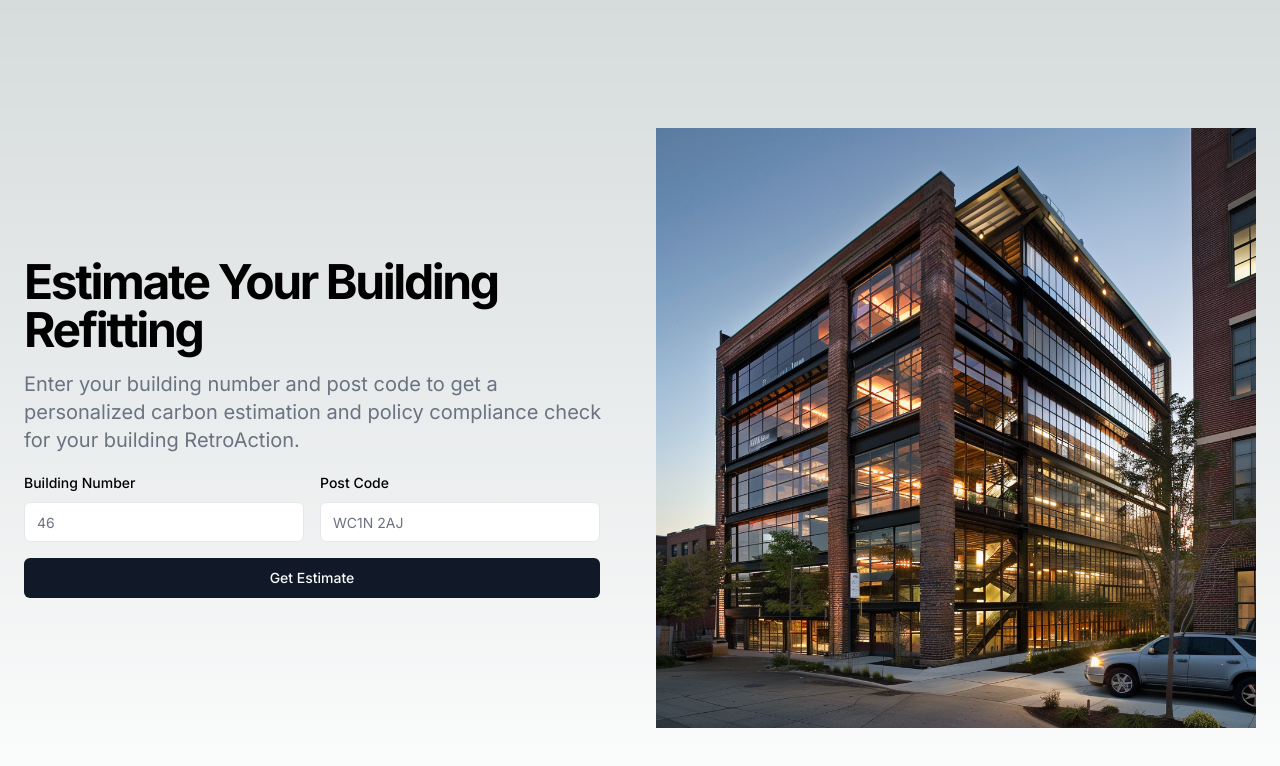
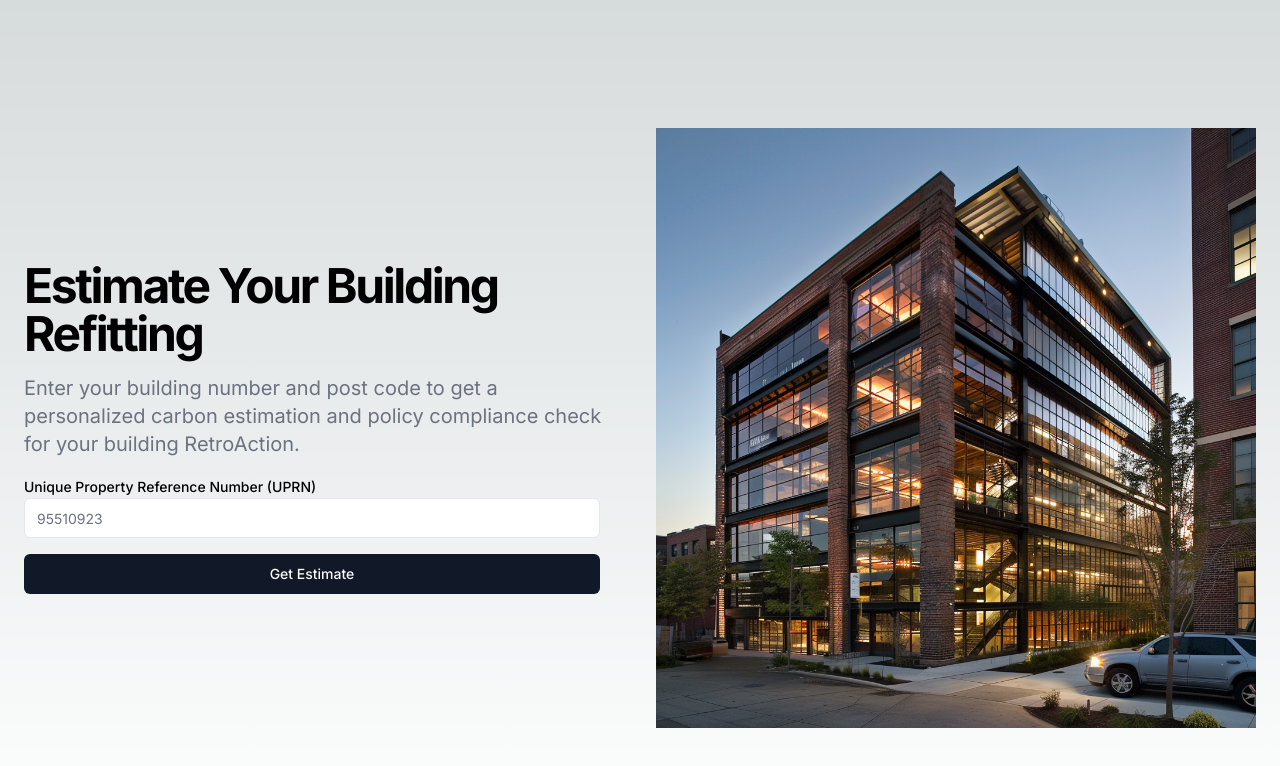
Before and after one commit to jakobprufer/retroaction, a Next.js app: page / in a window 1280 px wide. Shown: the top 766 px of the page. Built offline with nearby package versions, Linux system fonts and the light colour scheme.

Commit message:
implemented uprn

```diff
--- a/package.json
+++ b/package.json
@@ -22,7 +22,8 @@
     "react-icons": "^5.2.1",
     "sharp": "^0.33.3",
     "tailwind-merge": "^2.3.0",
-    "tailwindcss-animate": "^1.0.7"
+    "tailwindcss-animate": "^1.0.7",
+    "zustand": "^4.5.2"
   },
   "devDependencies": {
     "eslint": "^8",
--- /dev/null
+++ b/src/app/Zustand/Zustand.jsx
@@ -0,0 +1,10 @@
+import { create } from "zustand";
+
+export const useNavStore = create((set) => ({
+  building: "",
+  setBuilding: (building) => set({ building }),
+  postcode: "",
+  setPostcode: (postcode) => set({ postcode }),
+  uprn: "",
+  setUprn: (uprn) => set({ uprn }),
+}));
--- a/src/components/adress-lookup.jsx
+++ b/src/components/adress-lookup.jsx
@@ -28,8 +28,19 @@ import { Label } from "@/components/ui/label";
 import { Input } from "@/components/ui/input";
 import { Button } from "@/components/ui/button";
 import Image from "next/image";
+import { useState } from "react";
+import { useNavStore } from "../app/Zustand/Zustand";
 
 export function AdressLookup() {
+  // const router = useRouter();
+
+  //use store
+  // const setBuilding = useNavStore((state) => state.setBuilding);
+  // const building = useNavStore((state) => state.building);
+  // const setPostcode = useNavStore((state) => state.setPostcode);
+  // const postcode = useNavStore((state) => state.postcode);
+  const setUprn = useNavStore((state) => state.setUprn);
+  const uprn = useNavStore((state) => state.uprn);
   return (
     <section className="flex justify-center w-full py-12 md:py-24 lg:py-32">
       <div className="container space-y-8 px-4 md:px-6">
@@ -44,17 +55,51 @@ export function AdressLookup() {
               RetroAction.
             </p>
             <div className="flex max-w-xl flex-col space-y-4">
-              <div className="grid grid-cols-2 gap-4">
-                <div className="space-y-2">
+              <div className="grid grid-cols-1 gap-4">
+                {/* <div className="space-y-2">
                   <Label htmlFor="building">Building Number</Label>
-                  <Input id="building" placeholder="46" />
-                </div>
-                <div className="space-y-2">
+                  <Input
+                    id="building"
+                    placeholder="46"
+                    value={building}
+                    onChange={(e) => setBuilding(e.target.value)}
+                  />
+                </div> */}
+                {/* <div className="space-y-2">
                   <Label htmlFor="postcode">Post Code</Label>
-                  <Input id="postcode" placeholder="WC1N 2AJ" />
+                  <Input
+                    id="postcode"
+                    placeholder="WC1N2AJ"
+                    onKeyUp={(e) =>
+                      (e.target.value = e.target.value.replace(/\s/g, ""))
+                    }
+                    value={postcode}
+                    onChange={(e) =>
+                      setPostcode(e.target.value.replace(/\s/g, ""))
+                    }
+                  />
+                </div> */}
+                <div className="w-full">
+                  <Label htmlFor="postcode">
+                    Unique Property Reference Number (UPRN)
+                  </Label>
+                  <Input
+                    id="uprninput"
+                    placeholder="95510923"
+                    onKeyUp={(e) =>
+                      (e.target.value = e.target.value.replace(/\s/g, ""))
+                    }
+                    // value={uprn}
+                    onChange={(e) => setUprn(e.target.value.replace(/\s/g, ""))}
+                  />
                 </div>
               </div>
-              <Button className="w-full" type="submit" to="/data">
+              <Button
+                className="w-full"
+                type="submit"
+                // to={`/data?building=${building}&postcode=${postcode}`}
+                to="/data"
+              >
                 Get Estimate
               </Button>
             </div>
--- a/src/components/data-page.jsx
+++ b/src/components/data-page.jsx
@@ -29,8 +29,12 @@ import { Input } from "@/components/ui/input";
 import { Button } from "@/components/ui/button";
 import { ResponsivePie } from "@nivo/pie";
 import { RiCloseLargeFill } from "react-icons/ri";
+import { useNavStore } from "../app/Zustand/Zustand";
+
+import { useRouter, useSearchParams } from "next/navigation";
 
 export function DataPage() {
+  const uprn = useNavStore((state) => state.uprn);
   return (
     <main className="justify-center flex w-full">
       <section className="py-12 md:py-24 lg:py-32">
--- /dev/null
+++ b/src/components/ui/boxplot.jsx
@@ -0,0 +1,60 @@
+import React from "react";
+
+const Boxplot = ({ value1, value2 }) => {
+  // Generating random values around the input punctual values
+  const generateRandomValues = (center, deviation, count) => {
+    const values = [];
+    for (let i = 0; i < count; i++) {
+      const randomValue = center + (Math.random() - 0.5) * deviation;
+      values.push(randomValue);
+    }
+    return values;
+  };
+
+  // Generate random data around the input punctual values
+  const data1 = generateRandomValues(value1, 5, 50);
+  const data2 = generateRandomValues(value2, 5, 50);
+
+  return (
+    <div className="flex flex-row justify-center items-center space-x-8">
+      <div className="w-1/2">
+        <div className="text-center mb-2">Boxplot 1</div>
+        <div className="bg-gray-200 p-4">
+          {/* Displaying boxplot for data1 */}
+          <div className="relative flex flex-col items-center">
+            <div className="h-1/2 bg-gray-400 w-2"></div>
+            <div className="flex space-x-2">
+              {data1.map((value, index) => (
+                <div
+                  key={index}
+                  className="bg-blue-500 h-1 w-2 transform -translate-y-1/2"
+                  style={{ left: `${index * 6}px` }}
+                ></div>
+              ))}
+            </div>
+          </div>
+        </div>
+      </div>
+      <div className="w-1/2">
+        <div className="text-center mb-2">Boxplot 2</div>
+        <div className="bg-gray-200 p-4">
+          {/* Displaying boxplot for data2 */}
+          <div className="relative flex flex-col items-center">
+            <div className="h-1/2 bg-gray-400 w-2"></div>
+            <div className="flex space-x-2">
+              {data2.map((value, index) => (
+                <div
+                  key={index}
+                  className="bg-green-500 h-1 w-2 transform -translate-y-1/2"
+                  style={{ left: `${index * 6}px` }}
+                ></div>
+              ))}
+            </div>
+          </div>
+        </div>
+      </div>
+    </div>
+  );
+};
+
+export default Boxplot;
```
Also changed, not shown: 1 other file (tests, documents, lock files or other folders).
